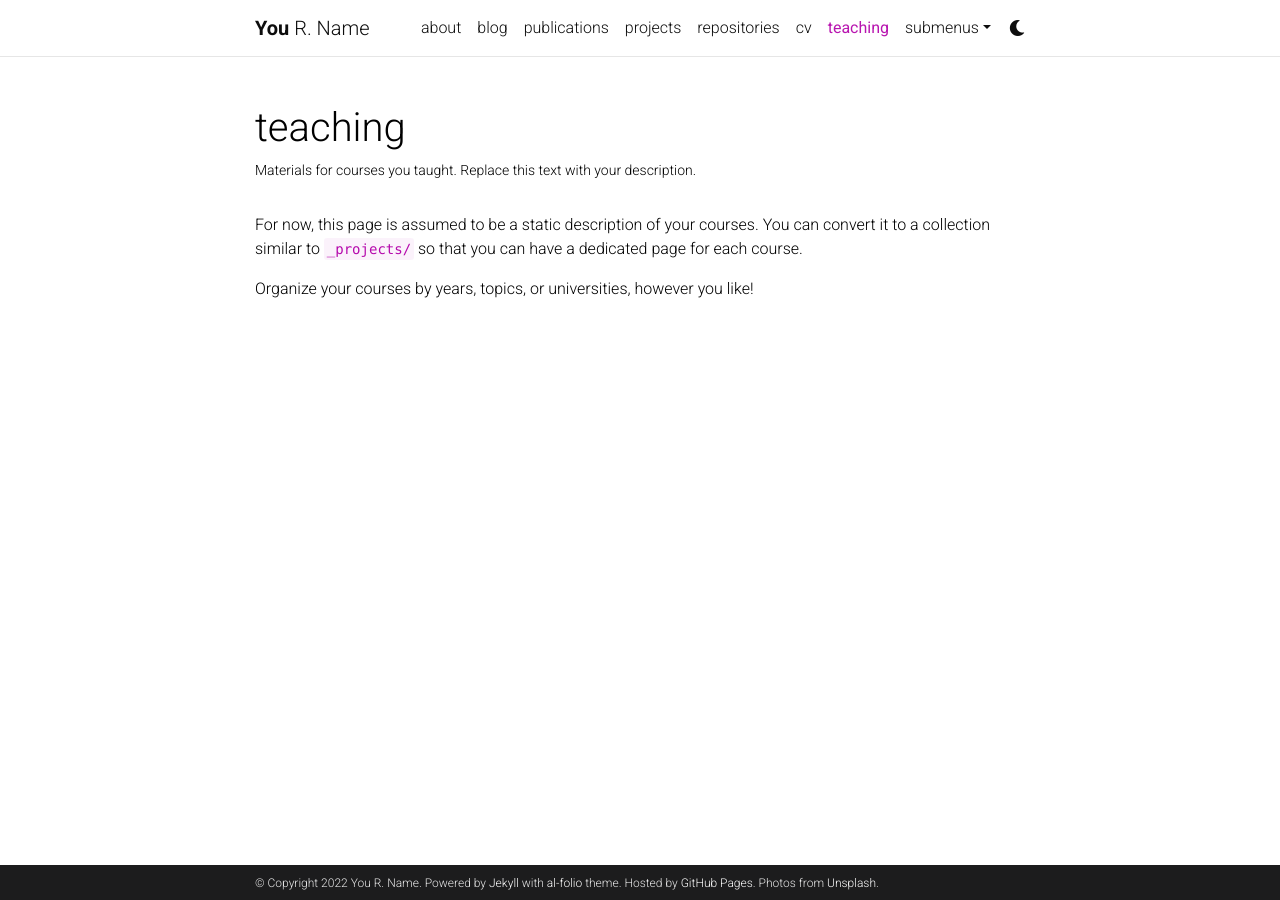
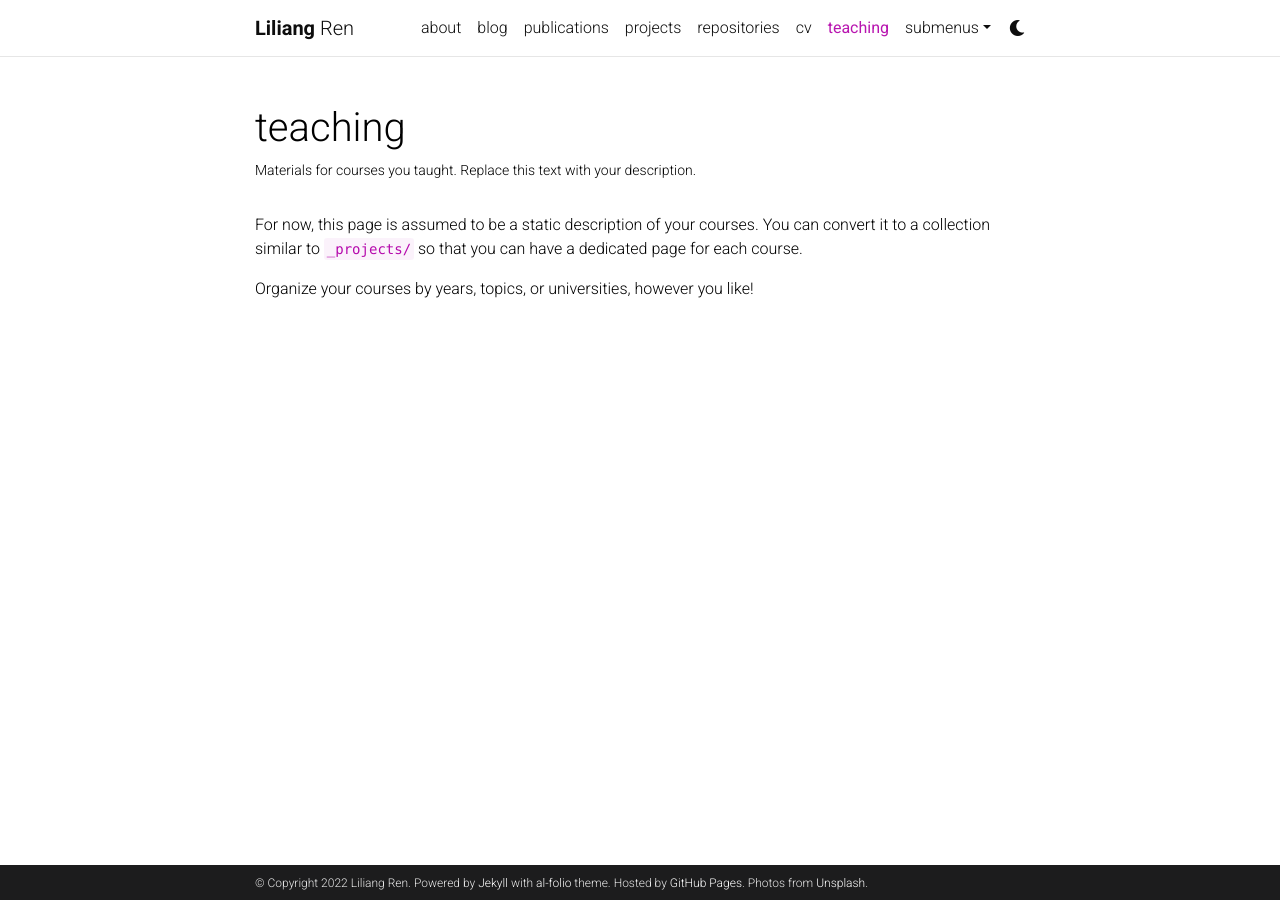
Before and after one commit to renll/renll.github.io, a Jekyll site: the page built from _pages/teaching.md, in a window 1280 px wide. Built offline with Jekyll 4.4.1, drawn with Linux system fonts in a browser that asks for light colours; comment, search, counter and statistics services are not loaded; a style sheet for code colours, icons or effects is not loaded.

Commit message:
Update _config.yml

```diff
--- a/_config.yml
+++ b/_config.yml
@@ -3,10 +3,10 @@
 # -----------------------------------------------------------------------------
 
 title: blank # the website title (if blank, full name will be used instead)
-first_name: You
-middle_name: R.
-last_name: Name
-email: you@example.com
+first_name: Liliang
+middle_name:
+last_name: Ren
+email: liliang3@illinois.edu
 description: > # the ">" symbol means to ignore newlines until "footer_text:"
   A simple, whitespace theme for academics. Based on [*folio](https://github.com/bogoli/-folio) design.
 footer_text: >
```
